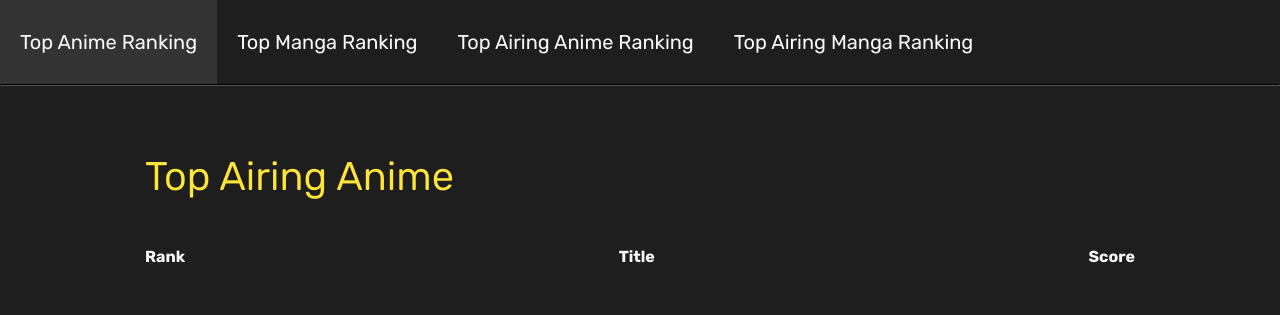
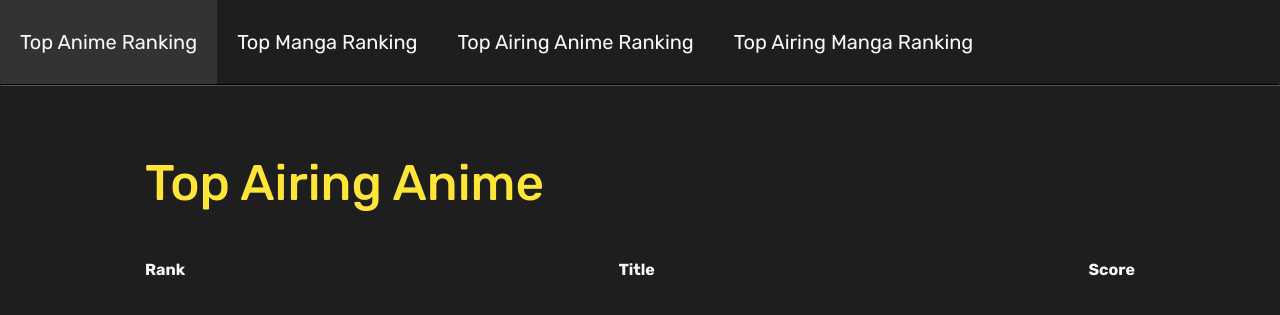
Before and after one commit to Jaboott/top-airing-anime-and-manga, a Flask app: page / in a window 1280 px wide. Shown: the top 315 px of the page. Run offline with Flask 3, Linux system fonts and the light colour scheme; data that the repository does not hold is empty.

Commit message:
Changed some styling of css.

```diff
--- a/api/static/style.css
+++ b/api/static/style.css
@@ -56,8 +56,8 @@ hr {
 }
 
 .main header h1 {
-    font-weight: 370;
-    font-size: 40px;
+    font-weight: 470;
+    font-size: 50px;
     color: #ffe537;
 }
 
```
